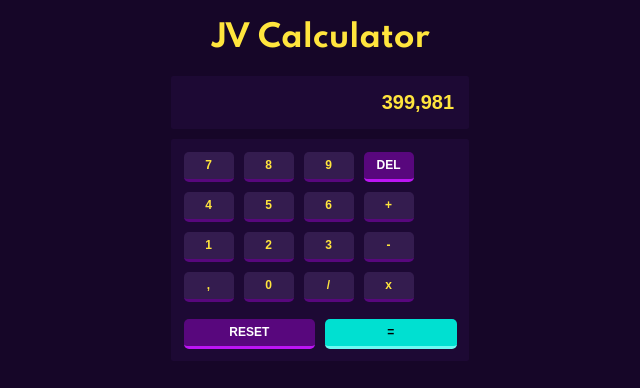
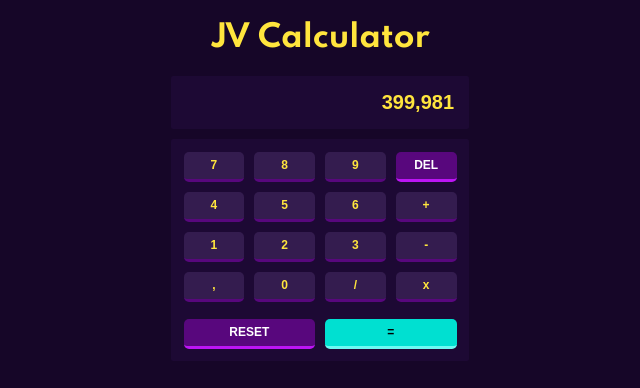
Before and after one commit to vivianequeiroz/jv-calculator, a Vue app: page / in a window 1280 px wide. Shown: the top 388 px of the page, without its empty margins (320-960 px from the left). Built offline with nearby package versions, Linux system fonts and the light colour scheme.

Commit message:
feat: add 100% width of available space into main boxes

```diff
--- a/src/components/Calculator.vue
+++ b/src/components/Calculator.vue
@@ -50,10 +50,11 @@
     flex-direction: column;
   }
 
-  .input-numbers, .buttons {
+  .input-numbers,
+  .buttons {
     flex: 1;
     background: var(--shape);
-    border-radius: .25rem;
+    border-radius: 0.25rem;
   }
 
   .input-numbers {
@@ -77,7 +78,7 @@
     width: 100%;
     margin-top: 1rem;
     padding: 1.25rem;
-    grid-gap: .7rem;
+    grid-gap: 0.7rem;
 
     font-size: 1.8rem;
   }
@@ -86,6 +87,7 @@
     display: flex;
     gap: 1rem;
     flex-direction: column;
+    width: 100%;
   }
 
   .buttons-operators,
@@ -95,7 +97,6 @@
   }
 
   .button {
-    width: 5rem;
     height: 3rem;
 
     font-size: 1.2rem;
@@ -104,7 +105,7 @@
 
     background: var(--button-background);
     border: 0;
-    border-radius: .5rem;
+    border-radius: 0.5rem;
     border-bottom: 0.3rem solid var(--action-button-background);
   }
 
@@ -125,7 +126,7 @@
     font-weight: bold;
 
     border: 0;
-    border-radius: .5rem;
+    border-radius: 0.5rem;
   }
 
   .reset,
```
